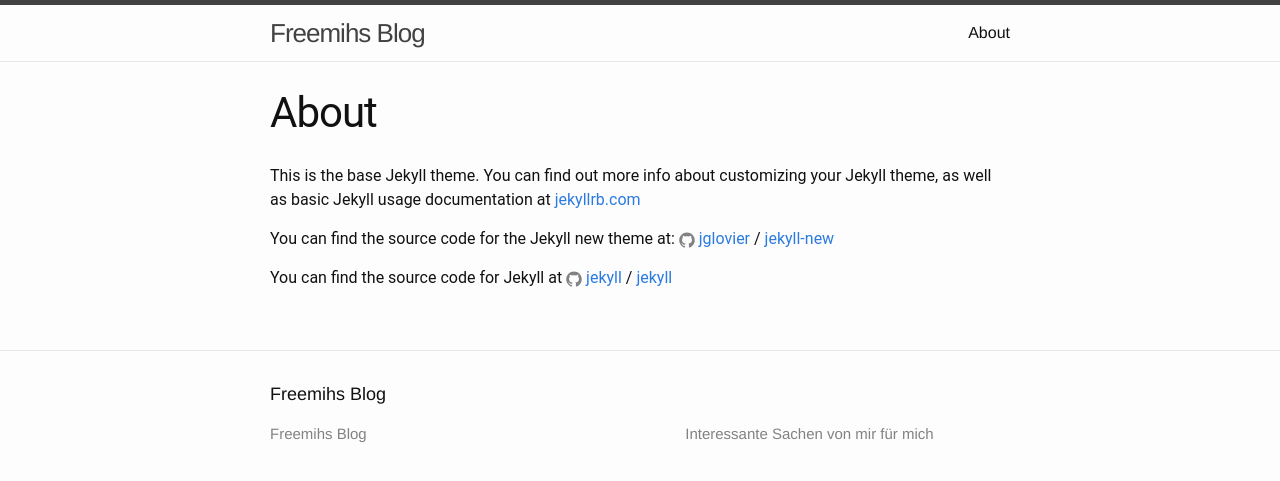
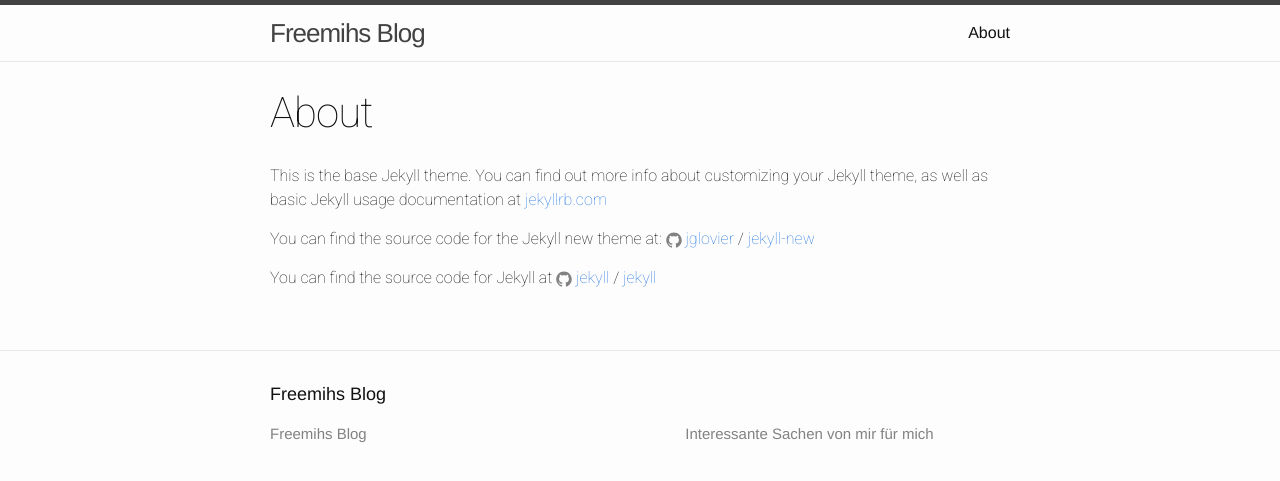
Before and after one commit to freemih/freemih.github.io, a Jekyll site: the page built from about.md, in a window 1280 px wide. Shown: the top 481 px of the page. Built offline with Jekyll 4.4.1, drawn with Linux system fonts in a browser that asks for light colours.

Commit message:
Update head.html

```diff
--- a/_includes/head.html
+++ b/_includes/head.html
@@ -7,6 +7,7 @@
   <meta name="description" content="{% if page.excerpt %}{{ page.excerpt | strip_html | strip_newlines | truncate: 160 }}{% else %}{{ site.description }}{% endif %}">
 
   <link rel="stylesheet" href="{{ "/css/main.css" | prepend: site.baseurl }}">
+  <link href="https://fonts.googleapis.com/css?family=Roboto:100" type="text/css" rel="stylesheet" >
   <link rel="canonical" href="{{ page.url | replace:'index.html','' | prepend: site.baseurl | prepend: site.url }}">
   <link rel="alternate" type="application/rss+xml" title="{{ site.title }}" href="{{ "/feed.xml" | prepend: site.baseurl | prepend: site.url }}">
 </head>
```
